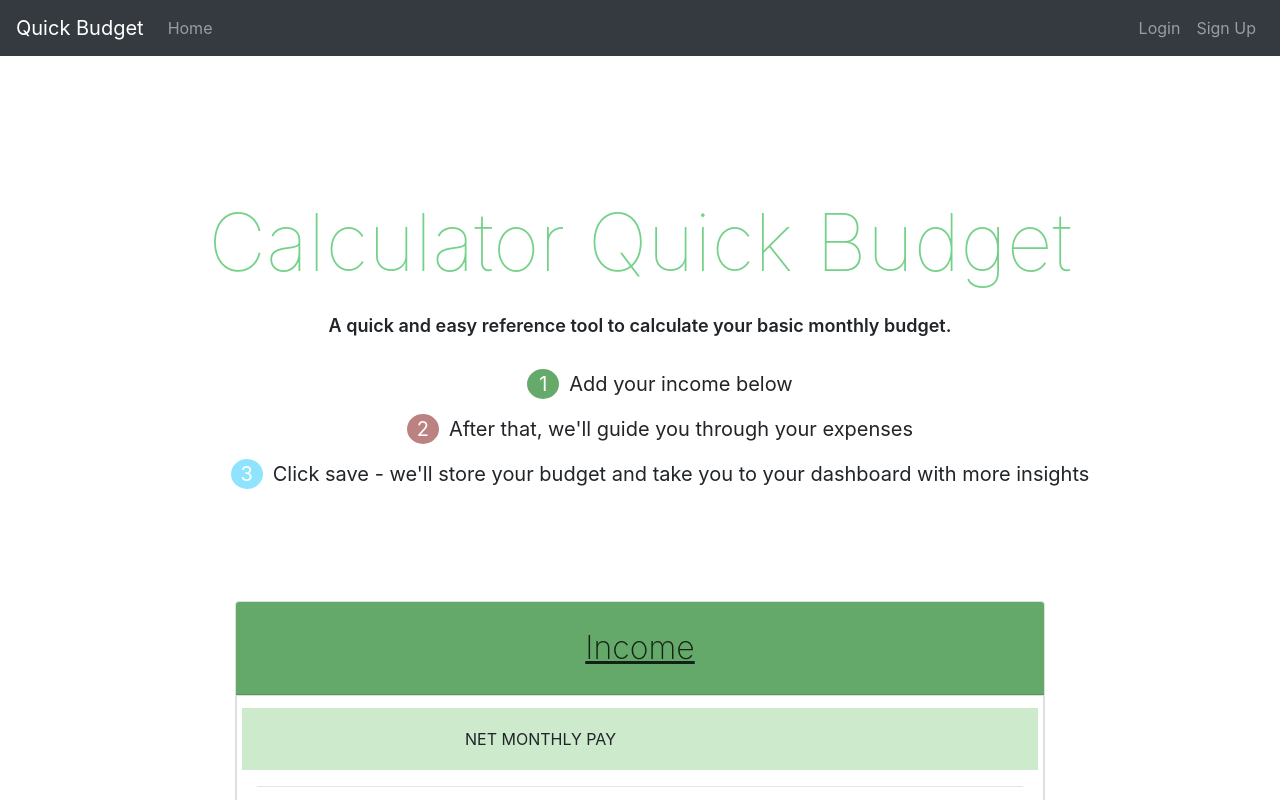
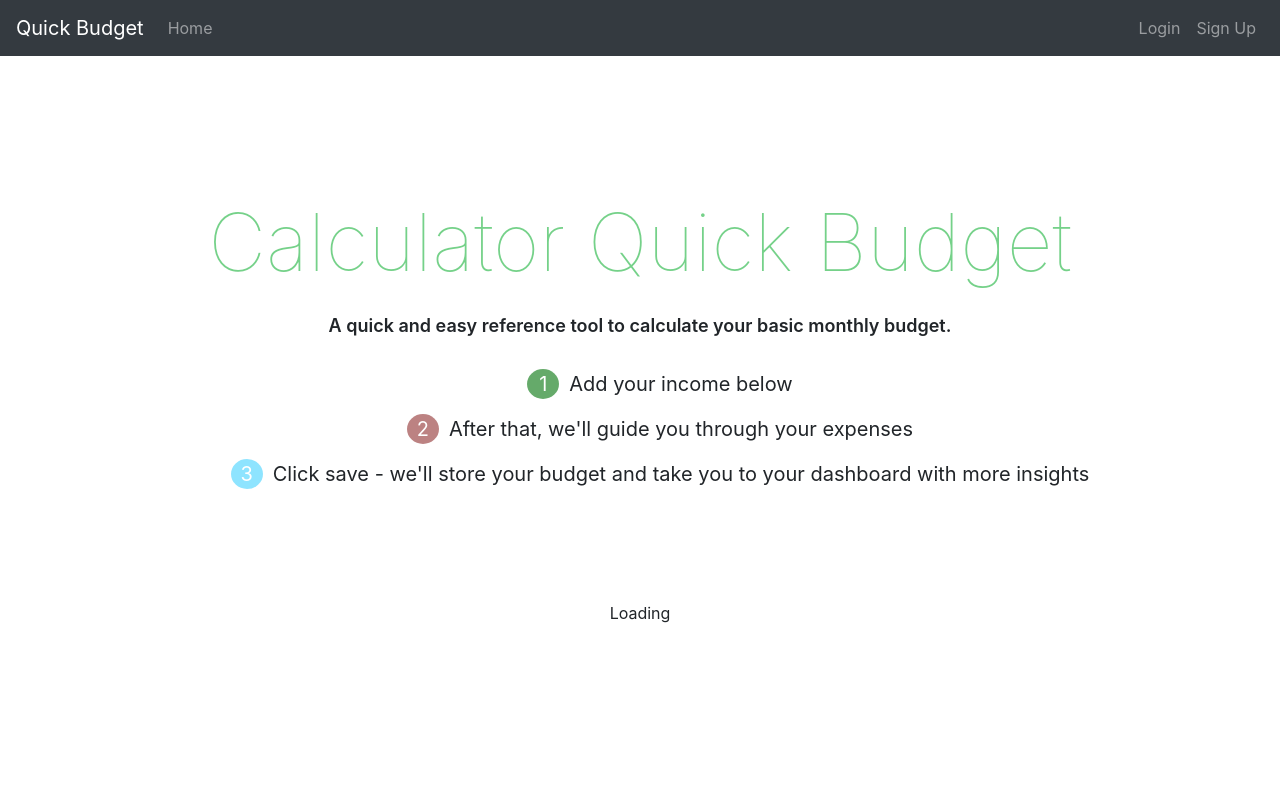
Before and after one commit to eric1foard/quick-budget, a React (Create React App) app: page /budget in a window 1280 px wide. Shown: the top 800 px of the page. Built offline with nearby package versions, Linux system fonts and the light colour scheme; the HTML template or start-up script is replaced by a standard one.

Commit message:
successfully bringing information from the API call into the dom.

```diff
--- a/src/components/Box.js
+++ b/src/components/Box.js
@@ -28,13 +28,18 @@ class Box extends Component {
 
 
   render() {
-    const dataId = this.props.boxData.title.split(" ").join("-")
-    const dataTarget = `#${dataId}`;
+    // Looks like these are no longer necessary - CB 9/22
+    // const dataId = this.props.title.split(" ").join("-")
+    // const dataTarget = `#${dataId}`;
 
     // These are used for defining the class dynamically, used to style in the css file.
-    const boxType = this.props.boxData.title;
+    const boxType = this.props.boxType;
     const cardHeaderClasses = `card-header card-header-${boxType}`
     const cardFooterClasses = `card-footer card-footer-${boxType}`
+
+    console.log('================')
+    console.log(this.props.boxData)
+    console.log('================')
 
     return(
       <div>
@@ -48,7 +53,6 @@ class Box extends Component {
           </div>
 
           {/* Maps through each item in income/expenses, passing this information to Form.js component */}
-
             <ul className="list-group list-group-flush">
               {this.props.boxData.categories.map(category =>
                 <Form
--- a/src/components/Budget.js
+++ b/src/components/Budget.js
@@ -138,7 +138,7 @@ class App extends Component {
   constructor(props) {
     super(props);
     this.state = {
-      apiResponse: "",
+      apiResponse: null,
 
       // Seems this is already being called from
       currentUser: AuthService.getCurrentUser(),
@@ -271,9 +271,15 @@ class App extends Component {
       userService.getUserBudget().then(
         response => {
           console.log("componentDidMount API call response: ", response.data);
+
+          let parsedResponse = JSON.parse(response.data.response);
+          console.log("componentDidMount API call response: ", parsedResponse);
+
+
           this.setState({
             isLoaded: true,
-            apiResponse: response.data
+            apiResponse: parsedResponse
+
             // budget: response.data.category
           });
         },
@@ -330,13 +336,21 @@ class App extends Component {
 
           {/* TODO: Put subtotals back in */}
           {/* Box with income information */}
+          {this.state.apiResponse
+            ?
+              <div>
               <Box
                 title="Income"
+                boxType="income"
 
 
 
+                boxData={this.state.apiResponse}
+                // test={this.state.apiResponse.categories[0].fields[0].title}
+                // boxData={this.props.incomeData}
 
-            boxData={this.props.incomeData}
+
+
                 // handleUpdate={this.updateIncomeHelper}
                 // handleSaveNew={this.saveNewIncomeHelper}
                 total={this.state.incomeTotal}
@@ -362,7 +376,10 @@ class App extends Component {
 
 
               <button onClick={this.handleSave} type="button" class="btn btn-primary">Save</button>
-
+              </div>
+            :
+              <div>Loading</div>
+          }
 
         </div>
       </div>
```
Also changed, not shown: 1 other file (tests, documents, lock files or other folders). Lines whose indentation alone changed are shown as unchanged.
